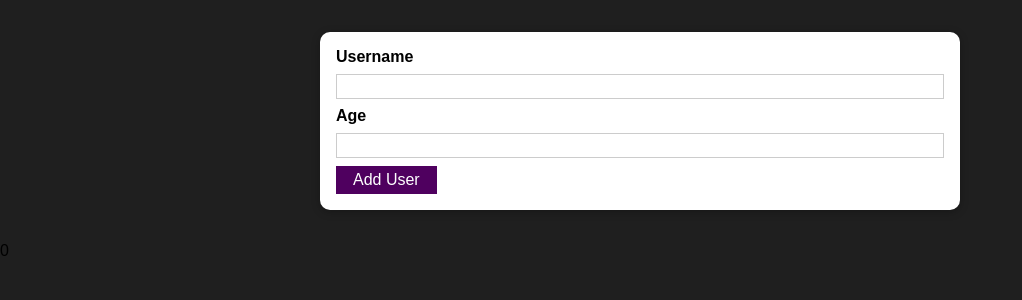
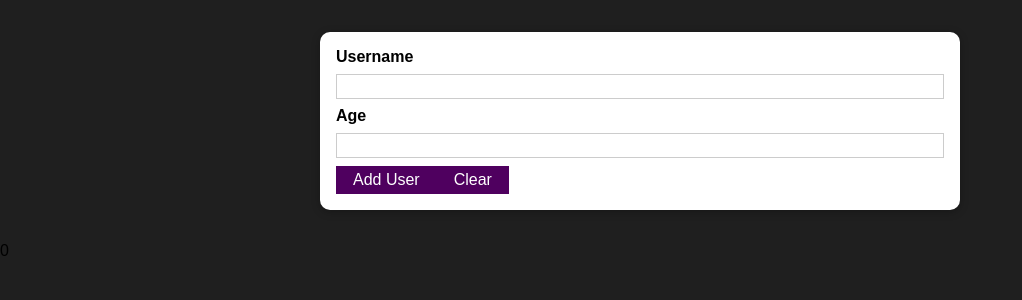
Before and after one commit to palswick/simple-app-via-modulecss, a React (Create React App) app: page / in a window 1280 px wide. Shown: the top 300 px of the page, without its empty margins (0-1022 px from the left). Built offline with nearby package versions, Linux system fonts and the light colour scheme.

Commit message:
refactor via useRef() (uncontrolled components solution. not the best yeah)

```diff
--- a/src/components/Users/AddUser.js
+++ b/src/components/Users/AddUser.js
@@ -1,57 +1,50 @@
 import Button from "../UI/Button";
 import Card from "../UI/Card";
 import styles from './AddUser.module.css'
-import {Fragment, useState} from "react";
+import {Fragment, useRef, useState} from "react";
 import ErrorModal from "../UI/ErrorModal";
 
 const AddUser = (props) => {
 
-    const [enteredUsername, setEnteredUsername] = useState('');
-    const [enteredUserAge, setEnteredUserAge] = useState('');
+    const nameInputRef = useRef();
+    const ageInputRef = useRef();
+
     const [error, setError] = useState('');
 
     const addUserHandler = (event) => {
         event.preventDefault();
+        const enteredName = nameInputRef.current.value
+        const enteredAge = ageInputRef.current.value
 
-        if (enteredUsername.trim().length === 0) {
+        if (enteredName.trim().length === 0) {
             setError({
                 title: 'Invalid input',
                 message: 'Please enter a valid name (non-empty value).'
             })
-            setEnteredUsername('')
+            nameInputRef.current.value = ''
             return;
         }
 
-        if (enteredUserAge.trim().length === 0) {
+        if (enteredAge.trim().length === 0 || +enteredAge < 1) {
             setError({
                 title: 'Invalid input',
-                message: 'Please enter a valid age (non-empty value).'
+                message: 'Please enter a valid age (non-empty value but greater than zero).'
             })
-            setEnteredUserAge('')
+            ageInputRef.current.value = ''
             return;
         }
 
-        if (+enteredUserAge < 1) {
-            setError({
-                title: 'Invalid age',
-                message: 'Please enter a valid age (> 0).'
-            })
-            setEnteredUserAge('')
-            return;
-        }
+        props.onAddUser(enteredName, enteredAge)
 
-        props.onAddUser(enteredUsername, enteredUserAge)
-
-        setEnteredUsername('')
-        setEnteredUserAge('')
+        nameInputRef.current.value = ''
+        ageInputRef.current.value = ''
     }
 
-    const usernameChangeHandler = (event) => {
-        setEnteredUsername(event.target.value)
-    }
-
-    const userAgeChangeHandler = (event) => {
-        setEnteredUserAge(event.target.value)
+    const removeUsersHandler = (event) => {
+        event.preventDefault()
+        nameInputRef.current.value = ''
+        ageInputRef.current.value = ''
+        props.onRemoveUsers()
     }
 
     const errorHandler = () => {
@@ -64,12 +57,17 @@ const AddUser = (props) => {
                                   message={error.message}
                                   onConfirm={errorHandler}/>}
             <Card className={styles.input}>
-                <form onSubmit={addUserHandler}>
+                <form onSubmit={addUserHandler} onReset={removeUsersHandler}>
                     <label htmlFor='username'>Username</label>
-                    <input id='username' type='text' value={enteredUsername} onChange={usernameChangeHandler}/>
+                    <input id='username'
+                           type='text'
+                           ref={nameInputRef}/>
                     <label htmlFor='age'>Age</label>
-                    <input id='age' type='number' value={enteredUserAge} onChange={userAgeChangeHandler}/>
+                    <input id='age'
+                           type='number'
+                           ref={ageInputRef}/>
                     <Button type='submit'>Add User</Button>
+                    <Button type='reset'>Clear</Button>
                 </form>
             </Card>
         </Fragment>
```
